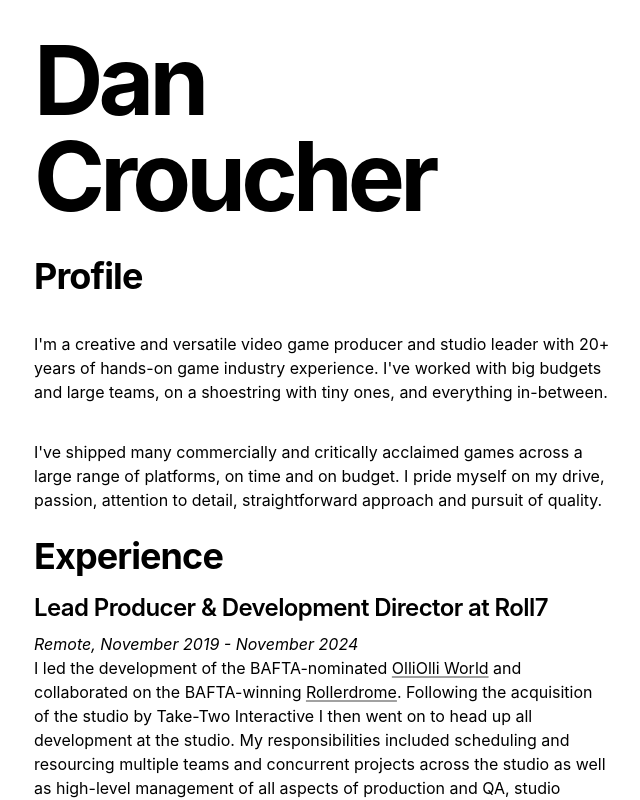
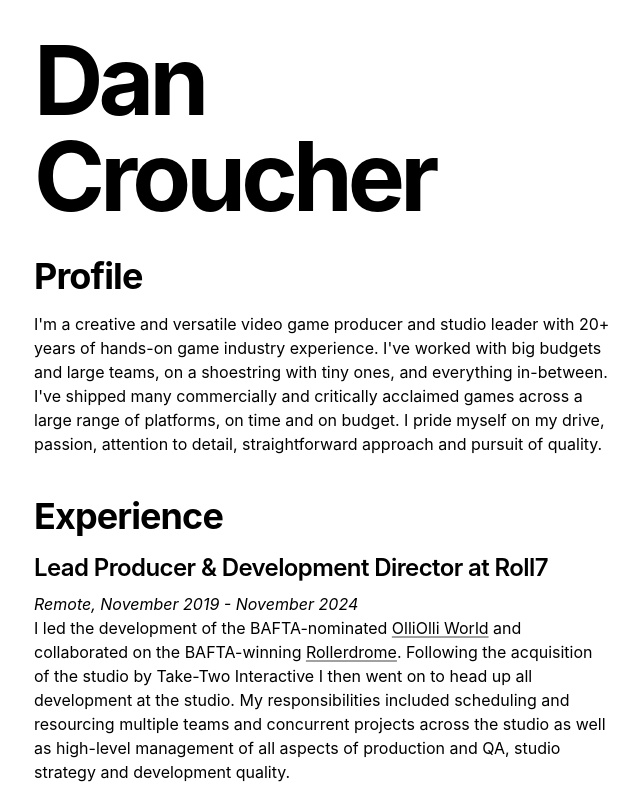
Before and after one commit to dancroucher/cassetter, a Next.js app: page /danCroucher in a window 1280 px wide. Shown: the top 800 px of the page, without its empty margins (318-958 px from the left). Built offline with nearby package versions, Linux system fonts and the light colour scheme.

Commit message:
Update page.tsx

```diff
--- a/app/danCroucher/page.tsx
+++ b/app/danCroucher/page.tsx
@@ -17,12 +17,9 @@ export default function DanCroucher() {
         </div>
       <h2 className="mb-4 text-4xl font-bold tracking-tight">Profile</h2>
       <p className="prose mb-4 flex items-center">
-      <span>
           I'm a creative and versatile video game producer and studio leader with 20+ years of hands-on game industry experience. I've worked with big budgets and large teams, on a shoestring with tiny ones, and everything in-between.
-      </span>
-      </p>
-      <p className="prose">
-      I've shipped many commercially and critically acclaimed games across a large range of platforms, on time and on budget. I pride myself on my drive, passion, attention to detail, straightforward approach and pursuit of quality.
+          <br />
+          I've shipped many commercially and critically acclaimed games across a large range of platforms, on time and on budget. I pride myself on my drive, passion, attention to detail, straightforward approach and pursuit of quality.
       </p>
       <br />
       <h2 className="mb-4 text-4xl font-bold tracking-tight">Experience</h2>
```
